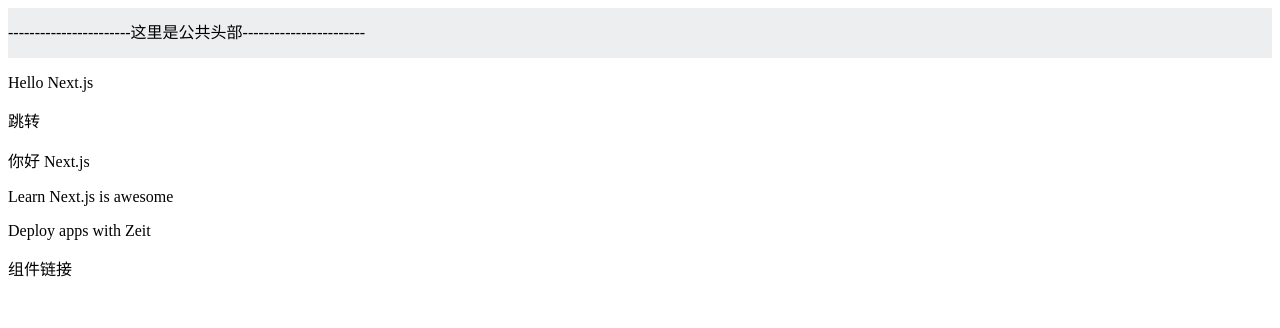
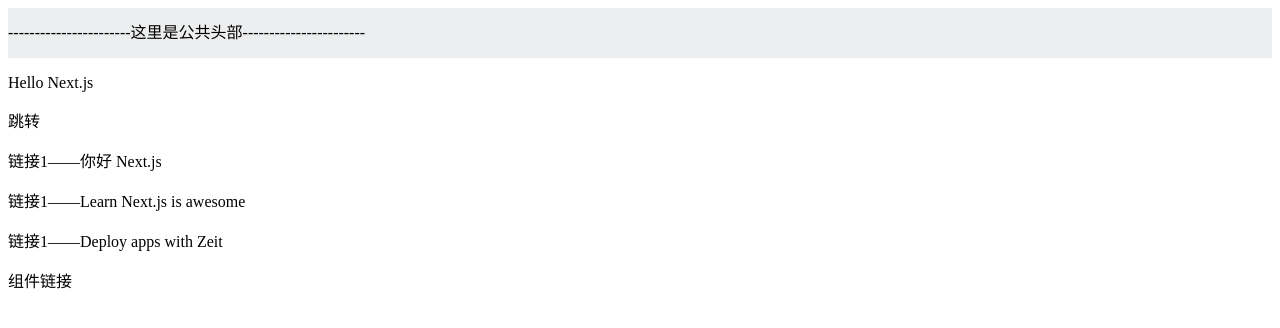
Before and after one commit to Vinson7lhl/MyStudyCode, a Next.js app in the folder nextJs/: page / in a window 1280 px wide. Shown: the top 328 px of the page. Built offline with nearby package versions, Linux system fonts and the light colour scheme.

Commit message:
提交-针对ignore

```diff
--- a/nextJs/pages/index.js
+++ b/nextJs/pages/index.js
@@ -28,9 +28,9 @@
         <Header />
         <p>Hello Next.js</p>
         跳转
-        <PostLink id='index1' title='你好 Next.js'></PostLink>
-        <PostLink id='index2' title='Learn Next.js is awesome'></PostLink>
-        <PostLink id='index3' title='Deploy apps with Zeit'></PostLink>
+        <PostLink id='index1' title='链接1——你好 Next.js'></PostLink>
+        <PostLink id='index2' title='链接1——Learn Next.js is awesome'></PostLink>
+        <PostLink id='index3' title='链接1——Deploy apps with Zeit'></PostLink>
         <Link href='./about'>
           <LinkButton onClick=''></LinkButton>
         </Link>
```
Also changed, not shown: 1 other file (tests, documents, lock files or other folders).
